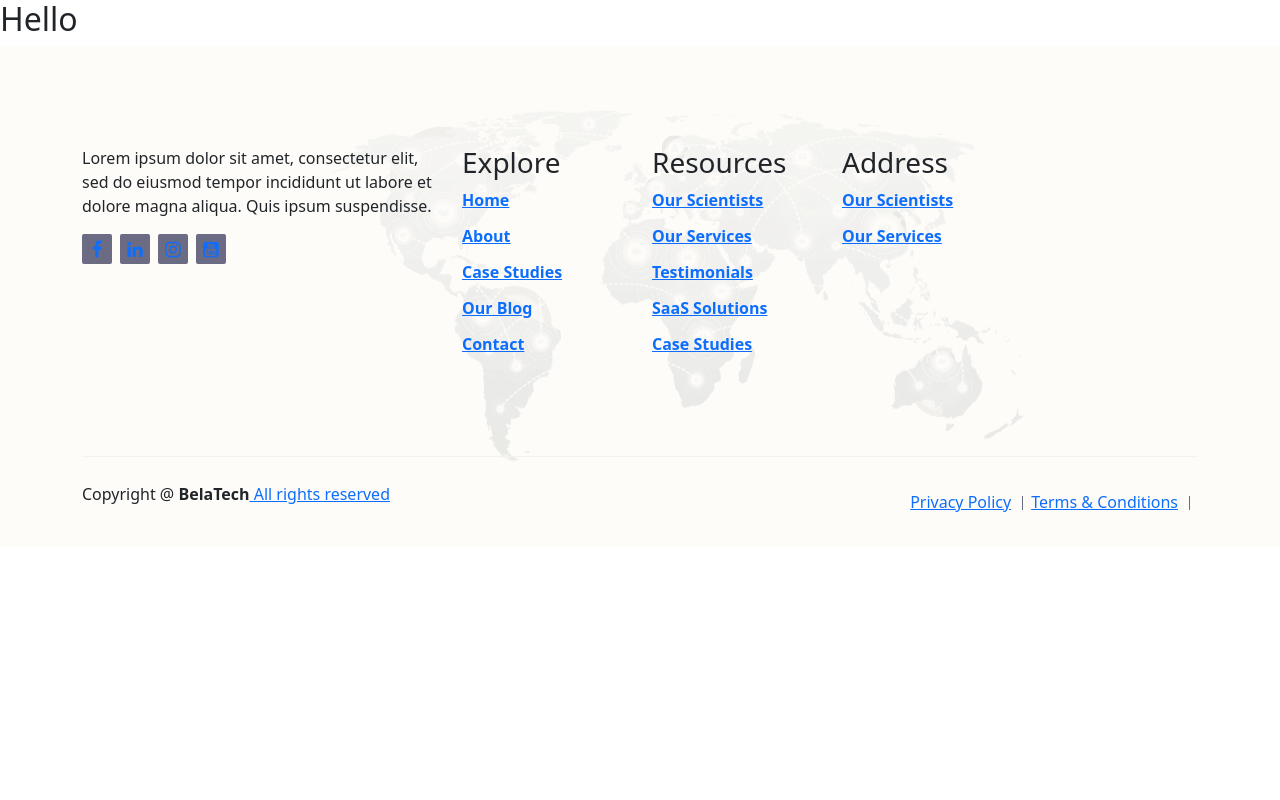
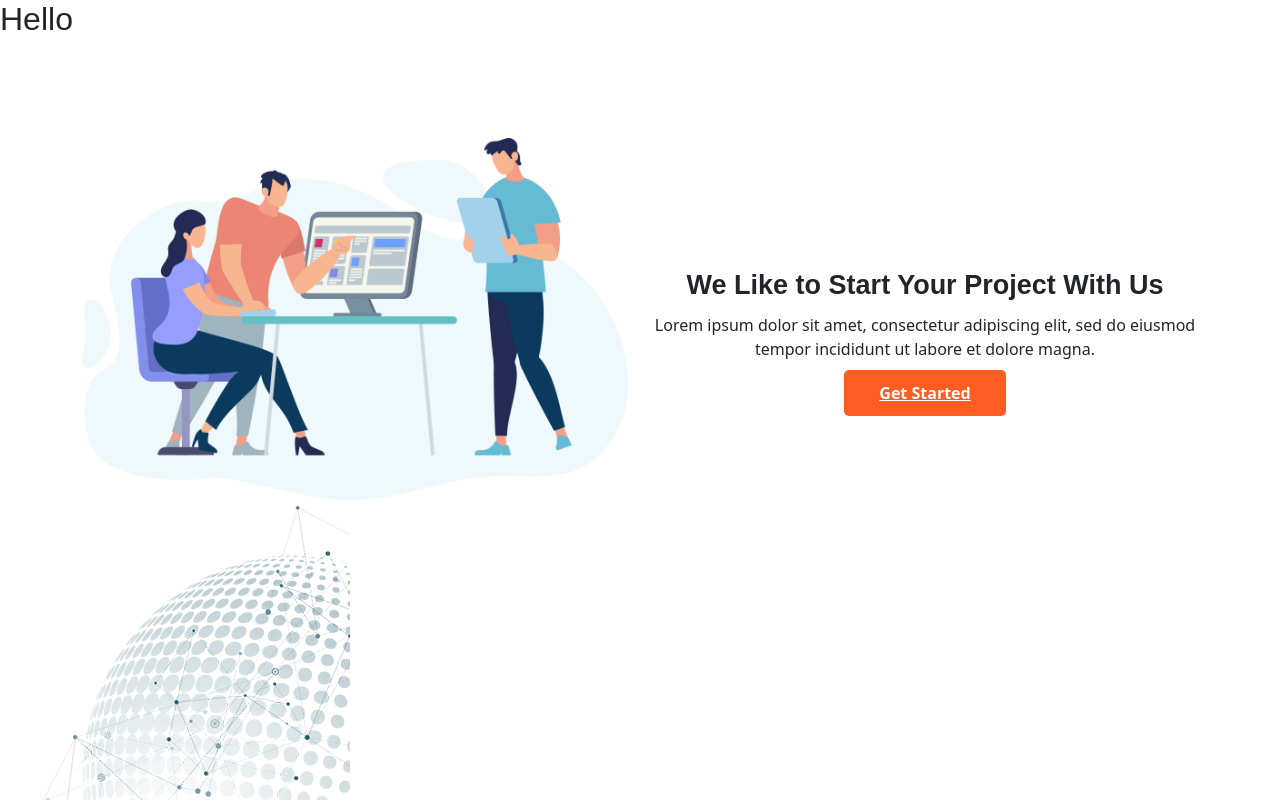
Before and after one commit to jibon969/bela-tech, a Next.js app: page / in a window 1280 px wide. Shown: the top 800 px of the page. Built offline with nearby package versions, Linux system fonts and the light colour scheme.

Commit message:
added start project area

```diff
--- a/layouts/Footer/Footer.module.css
+++ b/layouts/Footer/Footer.module.css
@@ -56,13 +56,19 @@
 
 }
 
+.socialMedia a:hover{
+    width: 30px;
+    height: 30px;
+    text-align: center;
+    color: #fff;
+    background-color: #FF5D22;
+    font-size: 18px;
+    position: relative;
+    border-radius: 2px;
+    padding-top: 2px;
 
-.socialLink {
-    padding-left: 0;
-    list-style-type: none;
-    margin-bottom: 0;
-    margin-top: 18px;
 }
+
 
 .footerContactInfo {
     padding-left: 0;
--- a/pages/_app.js
+++ b/pages/_app.js
@@ -3,6 +3,7 @@ import Script from "next/script"
 import '../styles/globals.css'
 
 import Footer from '../layouts/Footer/Footer'
+import ProjectStartArea from '../src/components/ProjectStartArea/ProjectStartArea'
 
 function MyApp({Component, pageProps}) {
     return (
@@ -25,6 +26,7 @@ function MyApp({Component, pageProps}) {
                 crossorigin="anonymous"/>
 
             <Component {...pageProps} />
+            <ProjectStartArea/>
             <Footer/>
         </>
 );
--- /dev/null
+++ b/src/components/ProjectStartArea/ProjectStartArea.js
@@ -0,0 +1,38 @@
+import styles from './ProjectStartArea.module.css'
+import Image from 'next/image'
+import projectStart from '../../../src/assets/project-start1.png'
+import circleShape from '../../../src/assets/circle-shape1.png'
+
+const ProjectStartArea = () => {
+    return (
+        <>
+            <div className={styles.projectStartArea}>
+                <div className="container">
+                    <div className="row align-items-center">
+                        <div className="col-lg-6 col-md-12">
+                            <div className={styles.projectStartImage}>
+                                <Image src={projectStart} alt="image"/>
+                            </div>
+                        </div>
+                        <div className="col-lg-6 col-md-12">
+                            <div className={styles.projectStartContent}>
+                                <h2>We Like to Start Your Project With Us</h2>
+                                <p>Lorem ipsum dolor sit amet, consectetur adipiscing elit, sed do eiusmod tempor
+                                    incididunt ut labore et dolore magna.
+                                </p>
+                                <a className={styles.defaultBtn} href="/">
+                                    <i className="flaticon-web"></i>Get Started<span></span>
+                                </a>
+                            </div>
+                        </div>
+                    </div>
+                </div>
+                <div className={styles.circleShape1}>
+                    <Image src={circleShape} alt="image"/>
+                </div>
+            </div>
+        </>
+    )
+};
+
+export default ProjectStartArea;
--- /dev/null
+++ b/src/components/ProjectStartArea/ProjectStartArea.module.css
@@ -0,0 +1,73 @@
+
+.projectStartArea {
+    margin-top: 100px;
+    background-color: #FFFFFF;
+    position: relative;
+}
+
+.projectStartImage {
+    text-align: center;
+}
+
+.projectStartContent {
+    text-align: center;
+    margin-top: 30px;
+}
+
+.projectStartContent h2 {
+    font-size: 27px;
+    margin-bottom: 12px;
+    font-family: Nunito, sans-serif;
+    font-weight: 800;
+}
+
+.projectStartContent p {
+    margin-bottom: 20px;
+}
+
+.defaultBtn {
+    border: none;
+    position: relative;
+    text-align: center;
+    overflow: hidden;
+    z-index: 1;
+    color: #fff;
+    background-color: #ff5d22;
+    transition: .5s;
+    border-radius: 5px;
+    padding: 12px 35px 12px 35px;
+    font-weight: 700;
+    font-size: 16px;
+}
+
+.defaultBtn i {
+    position: absolute;
+    left: 25px;
+    top: 50%;
+    transform: translateY(-50%);
+    font-weight: 700;
+    font-size: 16px;
+}
+
+.defaultBtn:hover {
+    border: none;
+    position: relative;
+    text-align: center;
+    overflow: hidden;
+    z-index: 1;
+    color: #fff;
+    background-color: #221638;;
+    border-radius: 5px;
+    transition: width .5s ease-in-out, height .5s ease-in-out;
+    transform: translate(-50%, -50%);
+    padding: 12px 35px 12px 35px;
+    font-weight: 700;
+    font-size: 16px;
+}
+
+.circleShape1 {
+    /*position: absolute;*/
+    right: 0;
+    bottom: 0;
+    z-index: -1;
+}
--- a/styles/globals.css
+++ b/styles/globals.css
@@ -15,12 +15,9 @@ a {
   box-sizing: border-box;
 }
 
-@media (prefers-color-scheme: dark) {
-  html {
-    color-scheme: dark;
-  }
-  body {
-    color: white;
-    background: black;
-  }
+
+
+.h1, .h2, .h3, .h4, .h5, .h6, h1, h2, h3, h4, h5, h6 {
+    font-family: Nunito,sans-serif;
+    font-weight: 800;
 }
```
Also changed, not shown: src/assets/circle-shape1.png (added), src/assets/project-start1.png (added).
